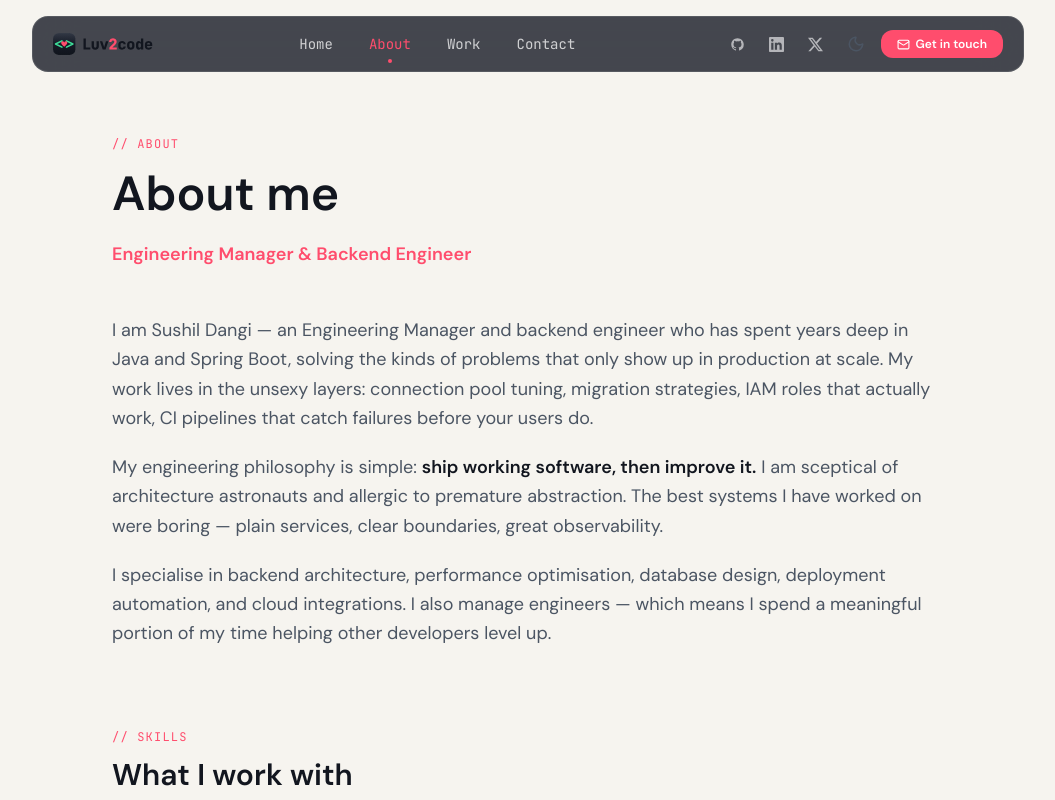
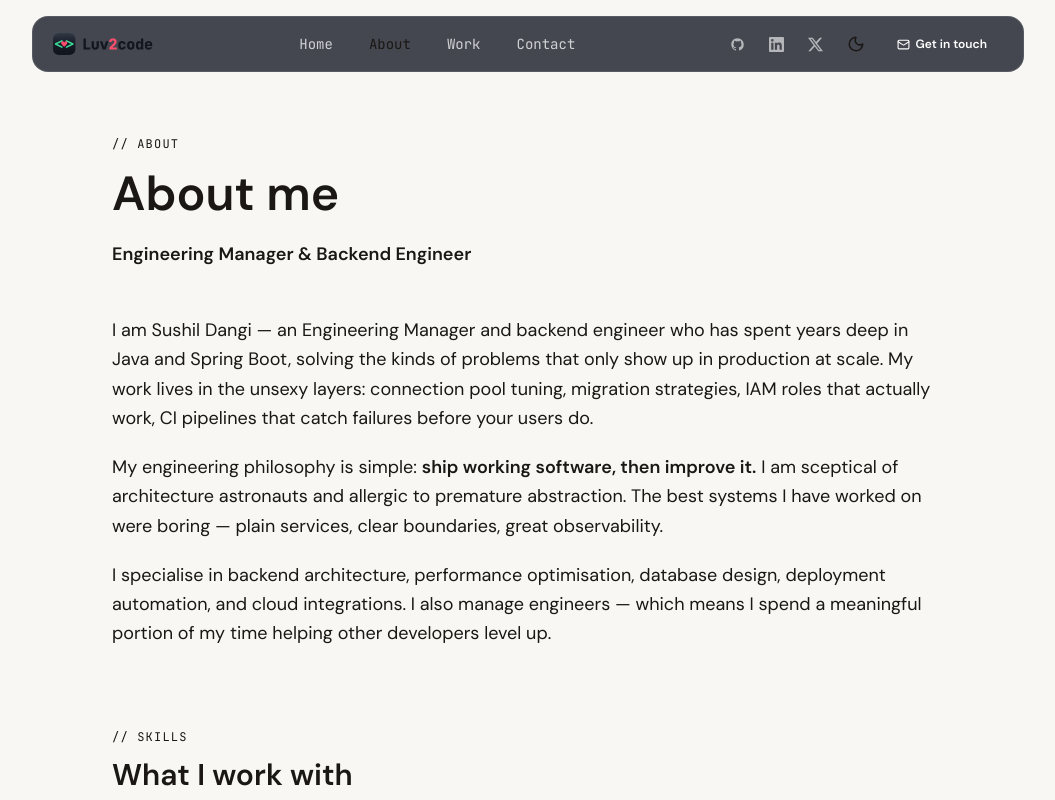
Before and after one commit to dangi-ai/dangi-ai.github.io, a Next.js app: page /about in a window 1280 px wide. Shown: the top 800 px of the page, without its empty margins (112-1167 px from the left). Built offline with nearby package versions, Linux system fonts and the light colour scheme.

Commit message:
feat: rewrite globals.css — clean light theme, emerald tokens

```diff
--- a/src/app/globals.css
+++ b/src/app/globals.css
@@ -1,188 +1,63 @@
 @import "tailwindcss";
 
-/* Dark mode: apply when .dark class is on <html> */
-@variant dark (&:where(.dark, .dark *));
-
 @theme inline {
-  /* Brand palette */
-  --color-ink:   #12161F;
-  --color-coral: #FF4D6D;
-  --color-mint:  #3DDC97;
-  --color-paper: #F6F4EF;
+  /* Palette tokens — use as: bg-paper, text-ink, text-accent, etc. */
+  --color-paper:        #F8F7F4;
+  --color-surface:      #F0EDE8;
+  --color-line:         #E5E1DA;
+  --color-muted:        #6B6560;
+  --color-ink:          #1A1714;
+  --color-accent:       #059669;
+  --color-accent-light: #D1FAE5;
+  --color-accent-dark:  #047857;
 
   /* Font variables */
   --font-display: var(--font-space-grotesk), "Space Grotesk", system-ui, sans-serif;
   --font-body:    var(--font-dm-sans), "DM Sans", system-ui, sans-serif;
-  --font-mono:    var(--font-jetbrains), "JetBrains Mono", "Menlo", "Courier New", monospace;
+  --font-mono:    var(--font-jetbrains), "JetBrains Mono", "Menlo", monospace;
 
   /* Animations */
-  --animate-fade-up:    fadeUp 0.5s cubic-bezier(0.16,1,0.3,1) both;
-  --animate-blink:      blink 1s step-end infinite;
-  --animate-blob1:      blobFloat1 12s ease-in-out infinite;
-  --animate-blob2:      blobFloat2 15s ease-in-out infinite;
-  --animate-blob3:      blobFloat3 18s ease-in-out infinite;
+  --animate-fade-up: fadeUp 0.4s cubic-bezier(0.16, 1, 0.3, 1) both;
 
   @keyframes fadeUp {
-    from { opacity: 0; transform: translateY(20px); }
-    to   { opacity: 1; transform: translateY(0);    }
-  }
-  @keyframes blink {
-    0%, 100% { opacity: 1; }
-    50%       { opacity: 0; }
-  }
-  @keyframes blobFloat1 {
-    0%,100% { transform: translate(0px, 0px) scale(1); }
-    33%     { transform: translate(30px, -50px) scale(1.05); }
-    66%     { transform: translate(-20px, 20px) scale(0.97); }
-  }
-  @keyframes blobFloat2 {
-    0%,100% { transform: translate(0px, 0px) scale(1); }
-    33%     { transform: translate(-40px, 30px) scale(1.04); }
-    66%     { transform: translate(25px, -40px) scale(0.96); }
-  }
-  @keyframes blobFloat3 {
-    0%,100% { transform: translate(0px, 0px) scale(1); }
-    33%     { transform: translate(20px, 40px) scale(0.98); }
-    66%     { transform: translate(-30px, -20px) scale(1.06); }
+    from { opacity: 0; transform: translateY(16px); }
+    to   { opacity: 1; transform: translateY(0); }
   }
 }
 
-/* ─── Semantic surface tokens ─── */
+/* CSS custom properties for use in arbitrary Tailwind values */
 :root {
-  /* Light mode */
-  --bg:             #F6F4EF;
-  --bg-card:        #FFFFFF;
-  --bg-elevated:    #F0EEE9;
-  --text-primary:   #12161F;
-  --text-secondary: #4B5563;
-  --border:         #D1D5DB;
-  --border-subtle:  #E5E7EB;
-  --muted:          #F3F4F6;
+  --paper:        #F8F7F4;
+  --surface:      #F0EDE8;
+  --line:         #E5E1DA;
+  --muted:        #6B6560;
+  --ink:          #1A1714;
+  --accent:       #059669;
+  --accent-light: #D1FAE5;
+  --accent-dark:  #047857;
 }
 
-.dark {
-  /* Deep navy dark */
-  --bg:             #080C18;
-  --bg-card:        #0D1020;
-  --bg-elevated:    #111528;
-  --text-primary:   #ECEEF5;
-  --text-secondary: #7C8394;
-  --border:         #1A1E2E;
-  --border-subtle:  #12162A;
-  --muted:          #0E1222;
-}
-
-/* ─── Base ─── */
+/* Base */
 html { scroll-behavior: smooth; }
 
 body {
-  background-color: var(--bg);
-  color: var(--text-primary);
+  background-color: var(--paper);
+  color: var(--ink);
   font-family: var(--font-body);
-  transition: background-color 150ms ease, color 150ms ease;
   -webkit-font-smoothing: antialiased;
 }
 
-/* Focus rings */
+/* Focus ring uses emerald accent */
 :focus-visible {
-  outline: 2px solid #FF4D6D;
+  outline: 2px solid var(--accent);
   outline-offset: 3px;
   border-radius: 4px;
 }
 
-/* ─── Gradient text ─── */
-.gradient-text {
-  background: linear-gradient(135deg, #ffffff 0%, #FF4D6D 60%, #3DDC97 100%);
-  -webkit-background-clip: text;
-  -webkit-text-fill-color: transparent;
-  background-clip: text;
-}
-
-/* ─── Glass utilities ─── */
-.glass {
-  background: rgba(255,255,255,0.04);
-  backdrop-filter: blur(12px);
-  -webkit-backdrop-filter: blur(12px);
-  border: 1px solid rgba(255,255,255,0.07);
-}
-
-.glass-card {
-  background: rgba(255,255,255,0.04);
-  backdrop-filter: blur(12px);
-  -webkit-backdrop-filter: blur(12px);
-  border: 1px solid rgba(255,255,255,0.07);
-  border-radius: 1rem;
-}
-
-/* ─── Card glass with hover ─── */
-.card-glass {
-  position: relative;
-  background: rgba(255,255,255,0.03);
-  backdrop-filter: blur(12px);
-  -webkit-backdrop-filter: blur(12px);
-  border: 1px solid rgba(255,255,255,0.07);
-  border-radius: 1rem;
-  transition: transform 200ms cubic-bezier(0.16,1,0.3,1),
-              box-shadow 200ms cubic-bezier(0.16,1,0.3,1),
-              border-color 200ms ease;
-}
-.card-glass:hover {
-  transform: translateY(-4px);
-  box-shadow: 0 12px 40px rgba(255,77,109,0.18), 0 4px 12px rgba(0,0,0,0.4);
-  border-color: rgba(255,77,109,0.35);
-}
-
-/* ─── Dot grid background ─── */
-.grid-bg {
-  background-image: radial-gradient(circle, rgba(255,255,255,0.06) 1px, transparent 1px);
-  background-size: 28px 28px;
-}
-
-/* ─── Blob animation utilities ─── */
-.blob-float-1 { animation: blobFloat1 12s ease-in-out infinite; }
-.blob-float-2 { animation: blobFloat2 15s ease-in-out infinite; }
-.blob-float-3 { animation: blobFloat3 18s ease-in-out infinite; }
-
-/* ─── Glow utilities ─── */
-.glow-coral {
-  box-shadow: 0 0 20px rgba(255,77,109,0.15), 0 0 40px rgba(255,77,109,0.06);
-}
-.glow-mint {
-  box-shadow: 0 0 20px rgba(61,220,151,0.15), 0 0 40px rgba(61,220,151,0.06);
-}
-.text-glow-coral {
-  text-shadow: 0 0 20px rgba(255,77,109,0.5);
-}
-.text-glow-mint {
-  text-shadow: 0 0 20px rgba(61,220,151,0.4);
-}
-
-/* ─── Card hover (legacy compat) ─── */
-.card-hover {
-  transition: transform 200ms cubic-bezier(0.16,1,0.3,1),
-              box-shadow 200ms cubic-bezier(0.16,1,0.3,1),
-              border-color 200ms ease;
-}
-.card-hover:hover {
-  transform: translateY(-3px);
-  box-shadow: 0 8px 32px rgba(255,77,109,0.12), 0 2px 8px rgba(0,0,0,0.3);
-  border-color: rgba(255,77,109,0.4);
-}
-
-/* ─── Honour reduced motion ─── */
+/* Respect reduced motion */
 @media (prefers-reduced-motion: reduce) {
   *, *::before, *::after {
     animation-duration: 0.01ms !important;
     transition-duration: 0.01ms !important;
   }
 }
-
-/* ─── Hero radial glow ─── */
-.hero-glow {
-  background: radial-gradient(ellipse 80% 60% at 50% 30%, rgba(255,77,109,0.20) 0%, rgba(124,58,237,0.08) 50%, transparent 70%);
-}
-
-/* ─── Dark mode scrollbar ─── */
-.dark ::-webkit-scrollbar        { width: 5px; }
-.dark ::-webkit-scrollbar-track  { background: var(--bg); }
-.dark ::-webkit-scrollbar-thumb  { background: var(--border); border-radius: 3px; }
```
